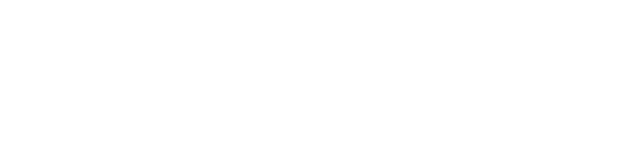
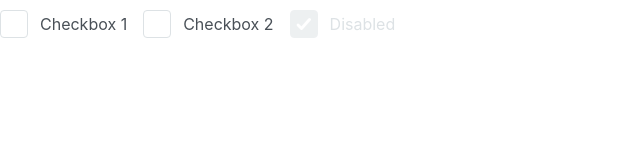
Before and after one commit to js-tasks-ru/htmlcss-20211125_gennadiy8, a website: page 07-lection5/01-checkbox/index.html in a window 1280 px wide. Shown: the whole page, without its empty margins (0-640 px from the left). Drawn offline with Linux system fonts and the light colour scheme; a web font is replaced by a local one.

Commit message:
feat(07input): added checkbox, radio, toggler

```diff
--- a/07-lection5/01-checkbox/checkbox.css
+++ b/07-lection5/01-checkbox/checkbox.css
@@ -0,0 +1,84 @@
+.checkbox {
+    display: inline-flex;
+    flex-direction: column;
+}
+
+.checkbox__input {
+    position: absolute;  /* хитрый хак -скрыть элемент, но чтобы в доме он был */
+    clip: rect(0,0,0,0); /* так как display: none отключит элемент */
+    opacity: 0;
+}
+
+.checkbox__state {
+    display: flex;
+    align-items: center;
+    cursor: pointer;
+}
+
+.checkbox__control {
+    position: relative;
+
+    display: inline-flex;
+
+    width: 28px;
+    height: 28px;
+
+    background: var(--white);
+    border: 1px solid var(--grey-2);
+    box-sizing: border-box;
+    border-radius: 4px;
+}
+
+.checkbox__icon {
+    position: absolute;
+
+    top: 50%;
+    left: 50%;
+
+    transform: translate(-50%, -50%);
+
+    /* fill: var(--white); */
+}
+
+.checkbox__label {
+
+    display: inline-flex;
+
+    font-family: Inter;
+    font-style: normal;
+    font-weight: normal;
+    font-size: 16px;
+    line-height: 24px;
+
+    color: var(--grey-4);
+
+    margin: 12px;
+}
+
+.checkbox__input:checked ~ .checkbox__state .checkbox__control {
+    background: var(--blue-1);
+    border-radius: 4px;
+    border-color: var(--blue-1);
+}
+
+
+
+.checkbox__input:focus ~ .checkbox__state .checkbox__label {
+    font-weight: bold;
+    text-decoration: underline;
+}
+
+.checkbox__input[disabled] ~ .checkbox__state .checkbox__control {
+    cursor: not-allowed;
+
+    background: var(--grey-2);
+    opacity: 0.5;
+}
+
+.checkbox__input[disabled] ~ .checkbox__state .checkbox__control .checkbox__icon {
+    fill: var(--grey-2);
+}
+
+.checkbox__input[disabled] ~ .checkbox__state .checkbox__label {
+    color: var(--grey-2);
+}
--- a/07-lection5/01-checkbox/index.html
+++ b/07-lection5/01-checkbox/index.html
@@ -1,11 +1,63 @@
 <!DOCTYPE html>
 <!-- Страница чекбокса -->
 <html lang="ru">
+
 <head>
     <link rel="stylesheet" href="../../assets/css/main.css">
     <link rel="stylesheet" href="./checkbox.css">
 </head>
+
 <body>
 
+    <label class="checkbox">
+        <input type="checkbox" class="checkbox__input">
+        <span class="checkbox__state">
+            <span class="checkbox__control">
+                <svg class="checkbox__icon" width="15" height="13" viewBox="0 0 15 13" fill="none"
+                    xmlns="http://www.w3.org/2000/svg">
+                    <path d="M1.5 7.5L5 11L13 2" stroke="white" stroke-width="3" stroke-linecap="round"
+                        stroke-linejoin="round" />
+                </svg>
+            </span>
+            <span class="checkbox__label">
+                Checkbox 1
+            </span>
+        </span>
+    </label>
+
+
+    <label class="checkbox">
+        <input type="checkbox" class="checkbox__input">
+        <span class="checkbox__state">
+            <span class="checkbox__control">
+                <svg class="checkbox__icon" width="15" height="13" viewBox="0 0 15 13" fill="none"
+                    xmlns="http://www.w3.org/2000/svg">
+                    <path d="M1.5 7.5L5 11L13 2" stroke="white" stroke-width="3" stroke-linecap="round"
+                        stroke-linejoin="round" />
+                </svg>
+            </span>
+            <span class="checkbox__label">
+                Checkbox 2
+            </span>
+        </span>
+    </label>
+
+    <label class="checkbox">
+        <input type="checkbox" class="checkbox__input" disabled>
+        <span class="checkbox__state">
+            <span class="checkbox__control">
+                <svg class="checkbox__icon" width="15" height="13" viewBox="0 0 15 13" fill=none"
+                    xmlns="http://www.w3.org/2000/svg">
+                    <path d="M1.5 7.5L5 11L13 2" stroke="white" stroke-width="3" stroke-linecap="round"
+                        stroke-linejoin="round" />
+                </svg>
+            </span>
+            <span class="checkbox__label">
+                Disabled
+            </span>
+        </span>
+    </label>
+
 </body>
+
 </html>
```
Also changed, not shown: 07-lection5/02-radio/index.html (+47 -0 lines), 07-lection5/02-radio/radio.css (+85 -0 lines), 07-lection5/03-toggler/index.html (+47 -0 lines), 07-lection5/03-toggler/toggler.css (+85 -0 lines). Lines whose indentation alone changed are shown as unchanged.
